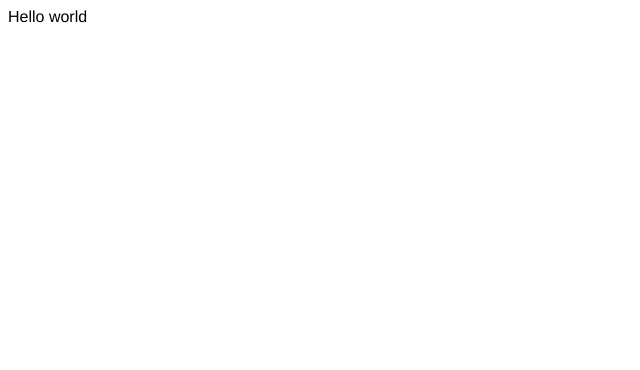
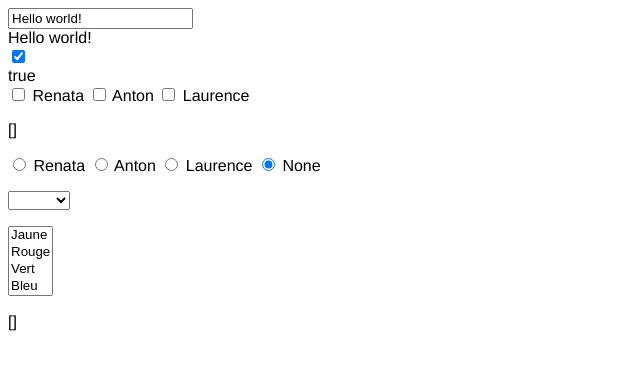
Before and after one commit to PhilippeMarcMeyer/Vuejs-experiments, a plain HTML site: page index.html in a window 1280 px wide. Shown: the whole page, without its empty margins (0-640 px from the left). Drawn offline with nearby package versions, Linux system fonts and the light colour scheme.

Commit message:
New notes from Brad Traversy's Course

```diff
--- a/app.js
+++ b/app.js
@@ -1,13 +1,24 @@
 
 let app;
 
+
 function appInit(){
 	app = new Vue({
-		el:'#root',
+		el:'#app',
 		data:{
-			message:'Hello world',
-			url : 'https://www.eduonix.com',
-			result : 12
+			message:'Hello world!',
+			items:[
+				{key:'yellow',localized:'Jaune'},
+				{key:'red',localized:'Rouge'},
+				{key:'green',localized:'Vert'},
+				{key:'blue',localized:'Bleu'},
+				{key:'pink',localized:'Rose'}
+			],
+			checked:true,
+			checkedNames:[],
+			selectedName:'',
+			selectedItem : '',
+			selectedItems : []
 		}
 	});
 }
--- a/index.html
+++ b/index.html
@@ -21,9 +21,50 @@
     </head>
 
     <body>
-    <div id="root">
-		{{ message }}
-    </div>
+		<div id="app">
+			<div>
+				<input v-model="message" placeholder="Tell me something" type="text"/><br/>
+				{{message}}
+			</div>
+			<div>
+				<input v-model="checked"  type="checkbox"/><br/>
+				{{checked}}
+			</div>
+
+			<div>
+				<input v-model="checkedNames" value="Renata" type="checkbox"/>
+				<label>Renata</label>
+				<input v-model="checkedNames" value="Anton" type="checkbox"/>
+				<label>Anton</label>
+				<input v-model="checkedNames" value="Laurence" type="checkbox"/>
+				<label>Laurence</label>
+				<p>{{checkedNames}}</p>
+			</div>
+			<div>
+				<input v-model="selectedName" value="Renata" type="radio"/>
+				<label>Renata</label>
+				<input v-model="selectedName" value="Anton" type="radio"/>
+				<label>Anton</label>
+				<input v-model="selectedName" value="Laurence" type="radio"/>
+				<label>Laurence</label>
+				<input v-model="selectedName" value="" type="radio"/>
+				<label>None</label>
+				<p>{{selectedName}}</p>
+			</div>
+			<div>
+				<select v-model="selectedItem"  >
+					<option v-for="item in items" v-bind:value="item.key">{{item.localized}}</option>
+				</select>
+				<p>{{selectedItem}}</p>
+			</div>
+			<div>
+				<select v-model="selectedItems" multiple length="3" >
+					<option v-for="item in items" v-bind:value="item.key">{{item.localized}}</option>
+				</select>
+				<br/>
+				<p>{{selectedItems}}</p>
+			</div>
+		</div>
 		<script src="https://cdn.jsdelivr.net/npm/vue/dist/vue.js"></script>
 
 		<script src="app.js"></script>
```
Also changed, not shown: 1 other file.
